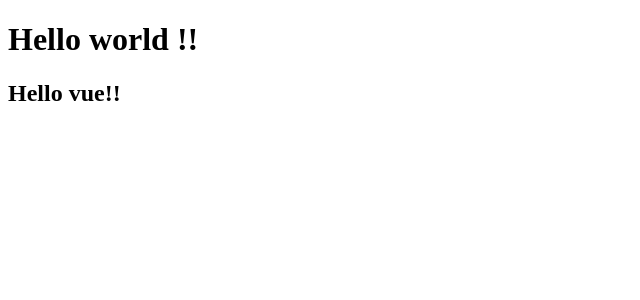
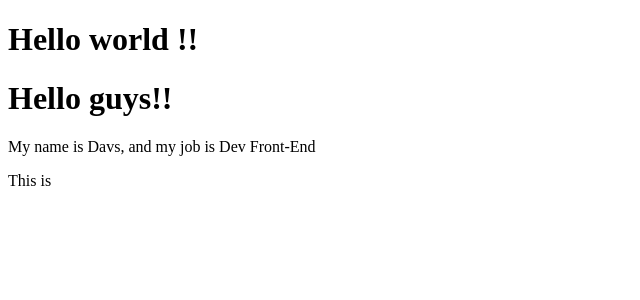
Before and after one commit to Davs06/app_vue_hora-de-codar, a Vue app: page / in a window 1280 px wide. Shown: the top 300 px of the page, without its empty margins (0-640 px from the left). Built offline with nearby package versions, Linux system fonts and the light colour scheme.

Commit message:
criando e manipulando dados

```diff
--- a/src/App.vue
+++ b/src/App.vue
@@ -1,15 +1,23 @@
 <template>
-  <h1> Hello world !!</h1>
-  <primeiroComponente/>
+  <div>
+    <h1>Hello world !!</h1>
+    <primeiroComponente />
+    <p> This is {{ test }}</p>
+  </div>
 </template>
 
 <script>
-import primeiroComponente from './components/primeiroComponente.vue';
+import primeiroComponente from "./components/primeiroComponente.vue";
 
 export default {
-  name:'App',
+  name: "App",
   components: {
-    primeiroComponente
-  }
-}
+    primeiroComponente,
+    data() {
+      return {
+        test: 'Only test'
+      }
+    },
+  },
+};
 </script>
--- a/src/components/primeiroComponente.vue
+++ b/src/components/primeiroComponente.vue
@@ -1,9 +1,19 @@
 <template>
-  <h2>Hello vue!!</h2>
+  <div>
+    <h1>Hello guys!!</h1>
+
+    <p>My name is {{ nome }}, and my job is {{ job }}</p>
+  </div>
 </template>
 
 <script>
 export default {
-  name: "primeiroComponente"
+  name: "primeiroComponente",
+  data() {
+    return {
+      nome: "Davs",
+      job: 'Dev Front-End'
+    };
+  },
 };
 </script>
```
